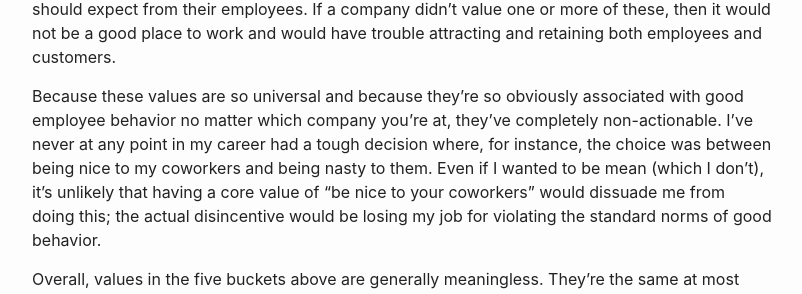
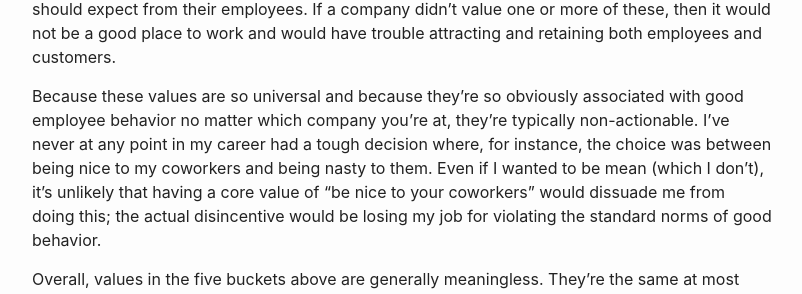
Before and after one commit to yolken/yolken-blog, a Jekyll site: the page built from site/_posts/2021-08-01-most-core-values-are-meaningless.md, in a window 1280 px wide and 900 px high, scrolled down 884 px. Shown: the part 174-468 px from the top of the window, without its empty margins (238-1040 px from the left). Built offline with Jekyll 4.4.1, drawn with Linux system fonts in a browser that asks for light colours.

Commit message:
Fix typo

```diff
--- a/site/_posts/2021-08-01-most-core-values-are-meaningless.md
+++ b/site/_posts/2021-08-01-most-core-values-are-meaningless.md
@@ -61,7 +61,7 @@ and would have trouble attracting and retaining both employees and customers.
 
 Because these values are so universal and because they're so obviously
 associated with good employee behavior no matter which company you're at,
-they've completely non-actionable. I've never at any point in my career
+they're typically non-actionable. I've never at any point in my career
 had a tough decision where, for instance, the choice was between being nice
 to my coworkers and being nasty to them. Even if I wanted to be mean (which
 I don't), it's unlikely that having a core value of "be nice to your coworkers"
```
